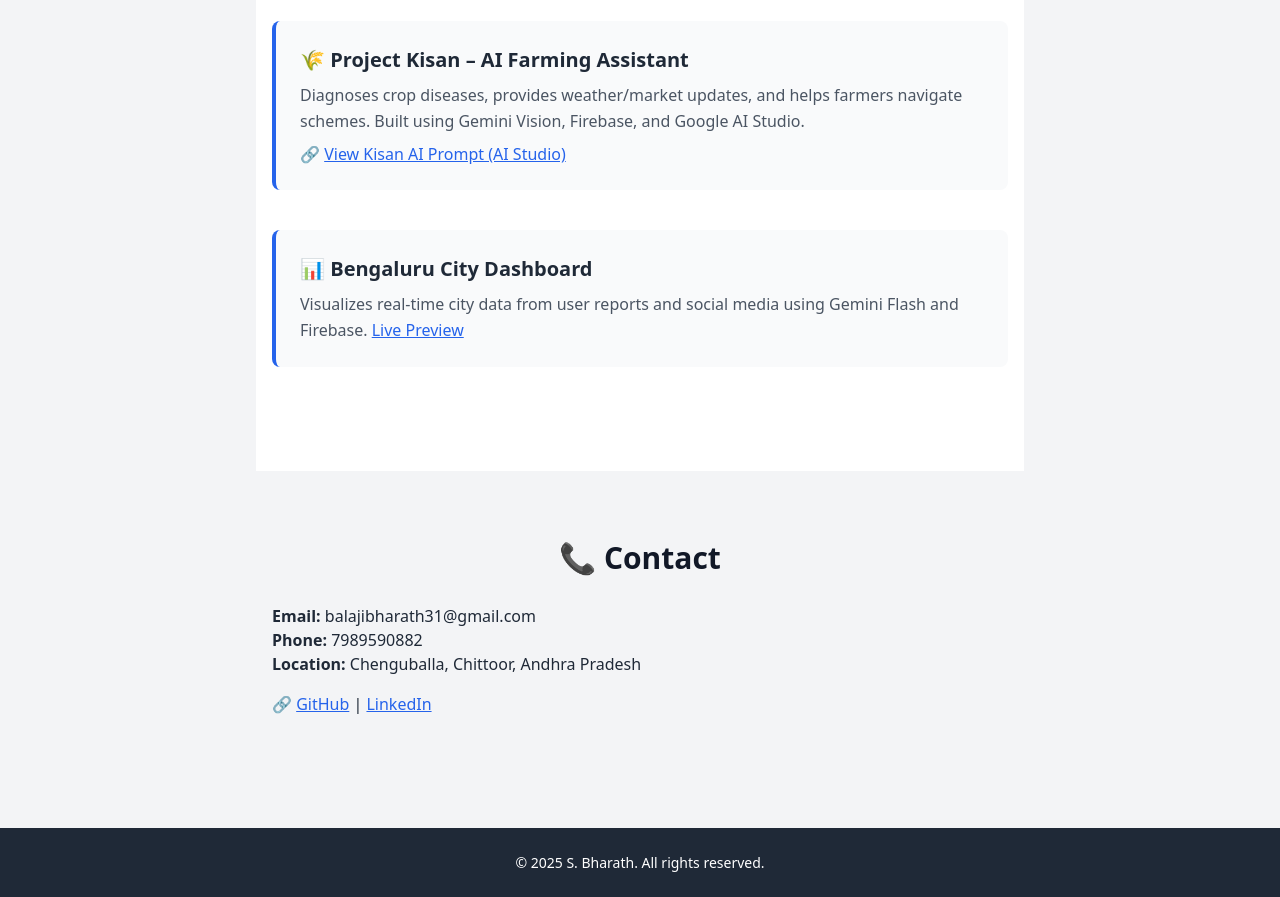
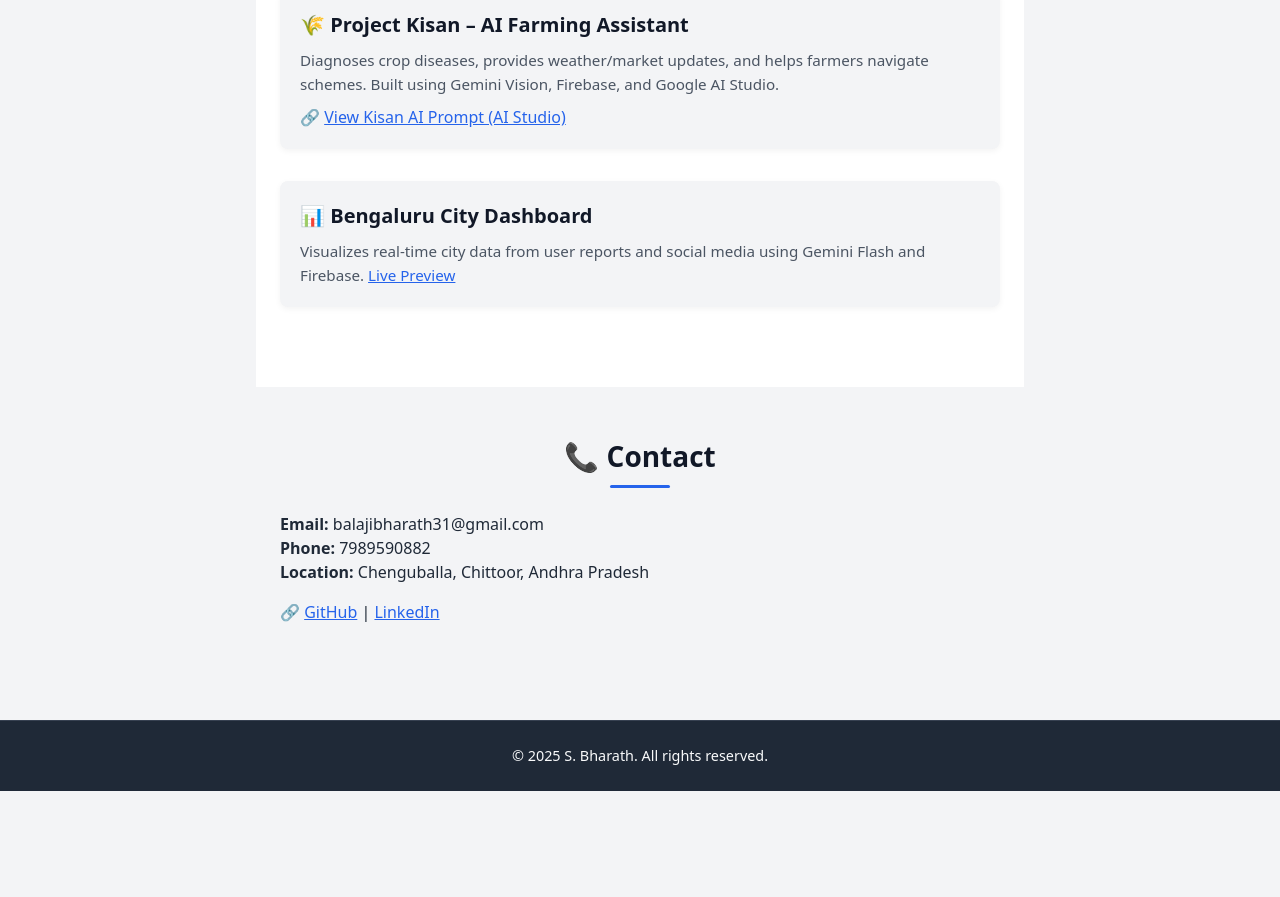
Before and after one commit to BHARATH-7732/portfolio, a plain HTML site: page index.html in a window 1280 px wide. Shown: the part 773-1670 px from the top of the page. After the commit the page ends 1564 px from the top, so only its background shows below. Drawn offline with nearby package versions, Linux system fonts and the light colour scheme.

Commit message:
Update style.css

```diff
--- a/style.css
+++ b/style.css
@@ -1,9 +1,9 @@
-/* ========== Navigation ========== */
+/* Navigation Links */
 .nav-link {
   margin: 0 0.75rem;
   color: #2563eb;
+  font-weight: 500;
   text-decoration: none;
-  font-weight: 500;
   transition: color 0.3s ease, text-decoration 0.3s ease;
 }
 
@@ -12,67 +12,87 @@
   text-decoration: underline;
 }
 
-/* ========== Hero Section ========== */
+/* Hero Section */
 .hero-section {
   background-color: #e5e7eb;
-  padding: 4rem 1rem;
+  padding: 3rem 1rem;
   text-align: center;
+  border-bottom: 1px solid #d1d5db;
 }
 
-/* ========== Section Layout ========== */
+/* Section Container */
 .section-container {
   max-width: 768px;
   margin: 0 auto;
-  padding: 4rem 1rem;
+  padding: 3rem 1.5rem;
 }
 
-/* ========== Section Titles ========== */
+/* Section Title */
 .section-title {
-  font-size: 1.875rem; /* 30px */
-  font-weight: 600;
+  font-size: 1.75rem;
+  font-weight: 700;
   margin-bottom: 1.5rem;
   color: #111827;
   text-align: center;
+  position: relative;
 }
 
-/* ========== Skills Grid ========== */
+.section-title::after {
+  content: "";
+  display: block;
+  width: 60px;
+  height: 3px;
+  background-color: #2563eb;
+  margin: 0.5rem auto 0;
+  border-radius: 9999px;
+}
+
+/* Skills Grid */
 .skills-grid {
   display: grid;
-  grid-template-columns: repeat(auto-fit, minmax(150px, 1fr));
+  grid-template-columns: repeat(auto-fit, minmax(140px, 1fr));
   gap: 1rem;
   color: #374151;
+  background-color: #f9fafb;
+  padding: 1rem;
+  border-radius: 0.5rem;
   font-weight: 500;
-  text-align: center;
 }
 
-/* ========== Projects ========== */
+/* Project Cards */
 .project {
-  margin-bottom: 2.5rem;
-  padding: 1.5rem;
-  border-left: 4px solid #2563eb;
-  background-color: #f9fafb;
+  background-color: #f3f4f6;
+  padding: 1.25rem;
   border-radius: 0.5rem;
+  box-shadow: 0 2px 6px rgba(0, 0, 0, 0.05);
+  margin-bottom: 2rem;
+  transition: transform 0.3s ease;
+}
+
+.project:hover {
+  transform: translateY(-4px);
 }
 
 .project-title {
   font-size: 1.25rem;
   font-weight: 700;
-  color: #1f2937;
+  color: #111827;
   margin-bottom: 0.5rem;
 }
 
 .project-desc {
-  font-size: 1rem;
   color: #4b5563;
+  font-size: 0.95rem;
   line-height: 1.6;
 }
 
-/* ========== Footer ========== */
+/* Footer */
 .footer {
   background-color: #1f2937;
-  color: #ffffff;
+  color: #f9fafb;
   text-align: center;
-  padding: 1.5rem 1rem;
-  font-size: 0.875rem;
+  padding: 1.5rem;
+  font-size: 0.9rem;
   margin-top: 3rem;
+  border-top: 1px solid #374151;
 }
```
